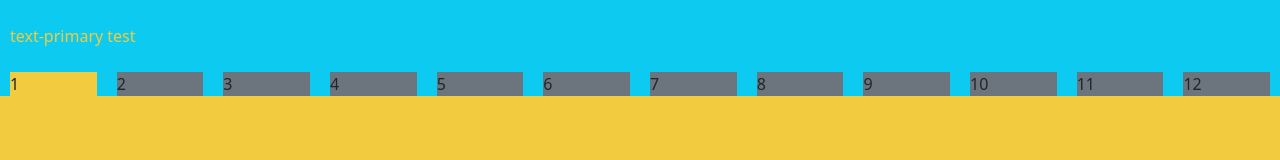
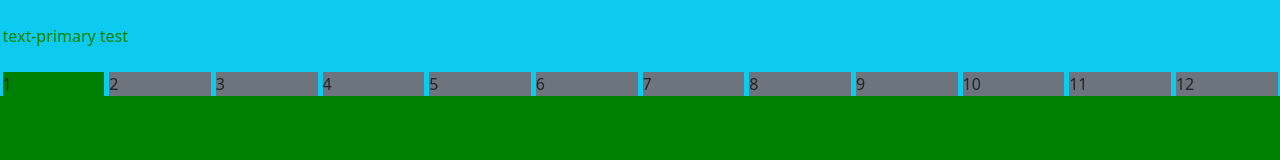
Before and after one commit to Schmandarine/css-frameworking, a website: page index.html in a window 1280 px wide. Drawn offline with Linux system fonts and the light colour scheme.

Commit message:
edit variables

```diff
--- a/styles/src/_variables.scss
+++ b/styles/src/_variables.scss
@@ -1,7 +1,7 @@
-$primary: #f2cc3e;
+$primary: green;
 
 $grid-columns:      12;
-$grid-gutter-width: 20px;
+$grid-gutter-width: 5px;
 
 $grid-breakpoints: (
   xs: 0,
@@ -14,6 +14,6 @@ $grid-breakpoints: (
 $container-max-widths: (
   sm: 540px,
   md: 720px,
-  lg: 1300px,
+  lg: 920px,
   xl: 1300px
 );
```
Also changed, not shown: styles/dist/style.css, 1 other file.
